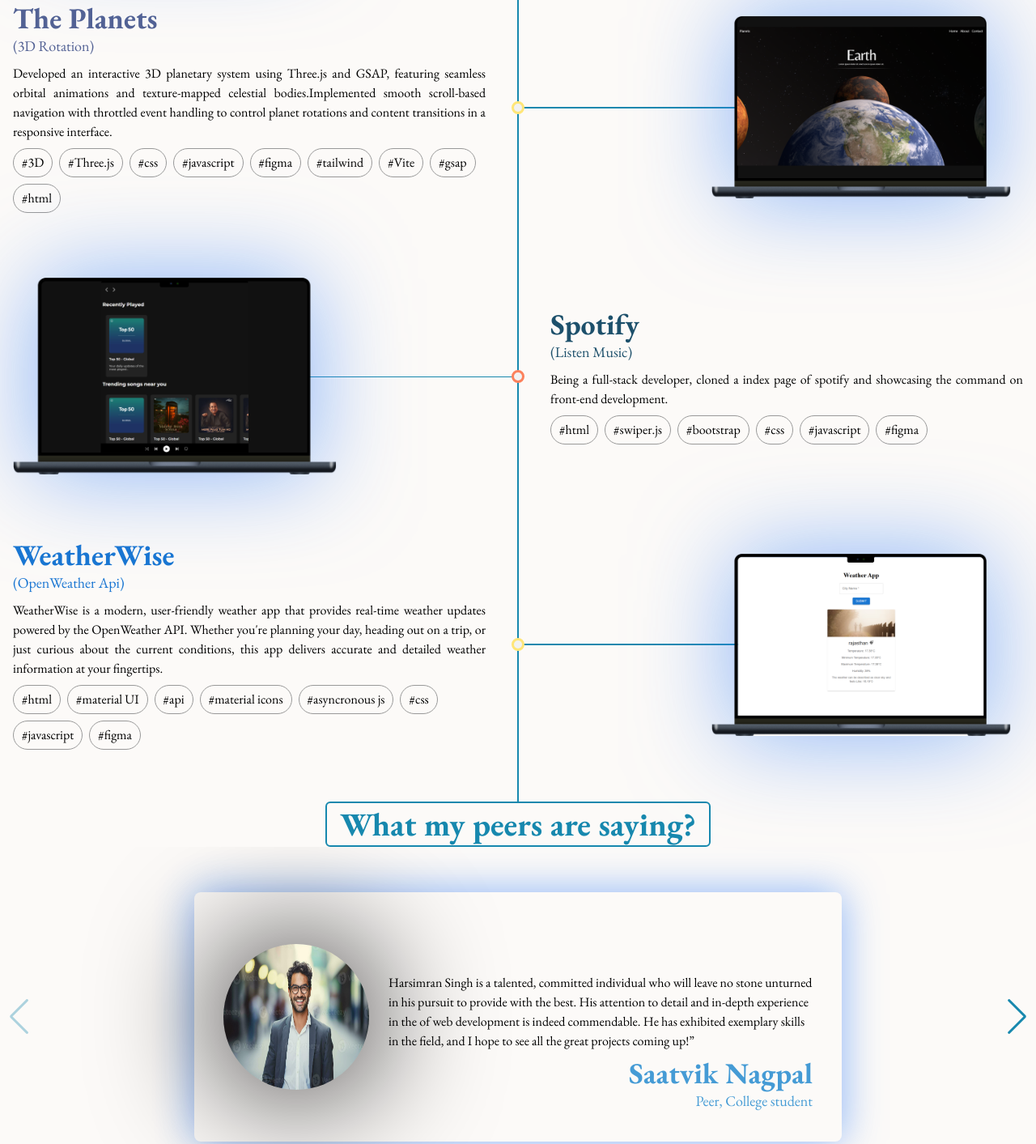
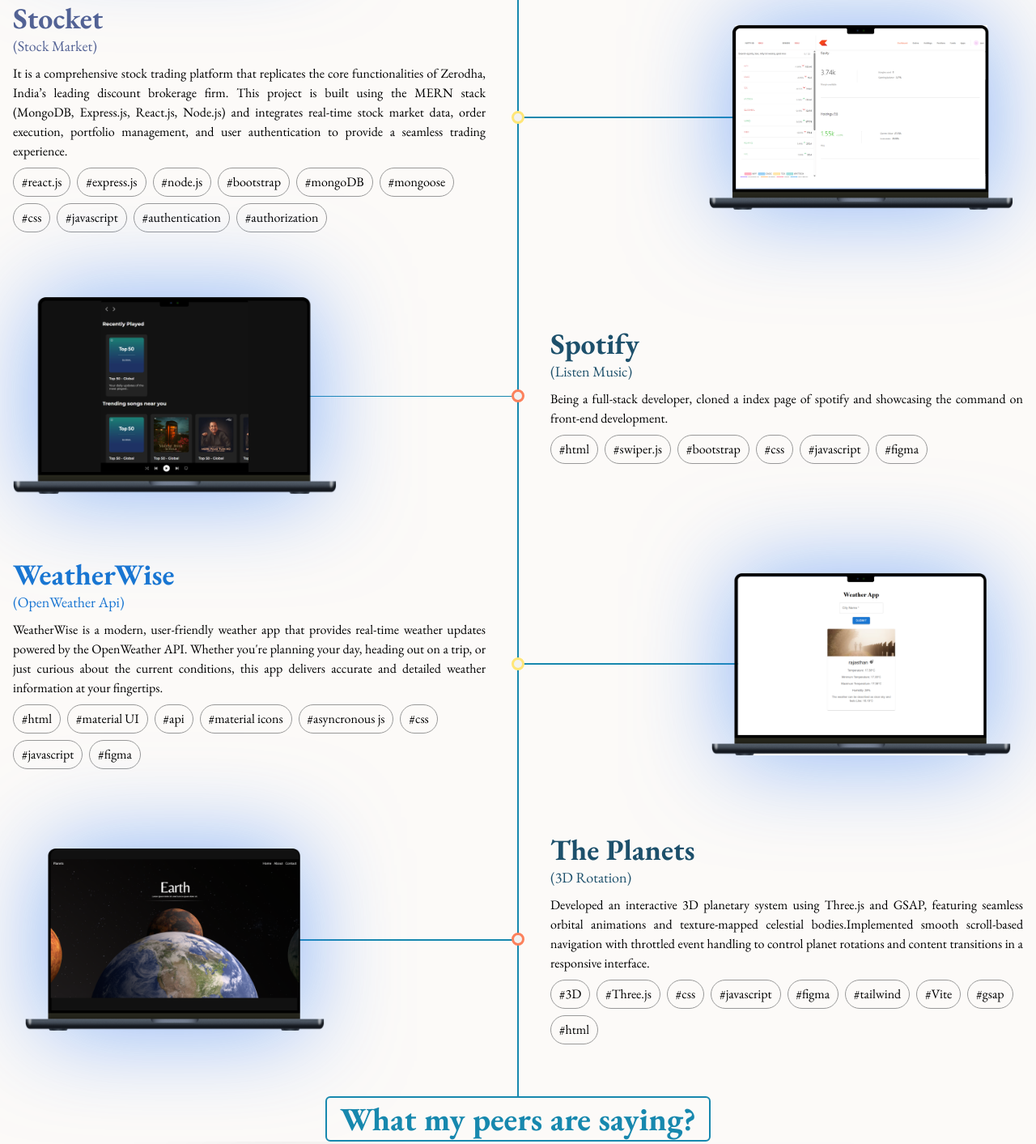
Before and after one commit to OpHarsimran/Portfolio, a website: page index.html in a window 1280 px wide. Shown: the part 1220-2633 px from the top of the page at 81% size. Drawn offline with nearby package versions, Linux system fonts and the light colour scheme; animation ran at ten frames a second; a script that the page names is missing; a web font is replaced by a local one.

Commit message:
Fix GitHub link in portfolio

```diff
--- a/index.html
+++ b/index.html
@@ -19,6 +19,8 @@
       rel="stylesheet"
       href="https://cdn.jsdelivr.net/npm/swiper@11/swiper-bundle.min.css"
     />
+
+
 
     <!-- Demo styles -->
     <style>
@@ -161,7 +163,7 @@
         </a>
       </li>
       <li>
-        <a href="https://github.com/" target="_blank">
+        <a href="https://github.com/OpHarsimran" target="_blank">
           <svg xmlns="http://www.w3.org/2000/svg" class="w-7 hover:text-[#1f2667e6] hover:scale-x-105" viewBox="0 0 496 512">
             <path
             fill="currentColor"
@@ -356,7 +358,7 @@
         </div>
     </a>
       <div class="w-full">
-        <h3 class="text-[#fe424d] font-bold text-2xl md:text-4xl">Airbnb</h3>
+        <h3 class="text-[#fe424d] font-bold text-2xl md:text-4xl">Wanderlust</h3>
         <span class="text-[#fe424d] text-base md:text-lg">(Hotel Listing)</span>
         <p class="text-justify text-sm md:text-base mt-2">
           Airbnb is a global online platform that connects people looking to rent out their properties (hosts) with people seeking accommodations (guests).
@@ -398,18 +400,30 @@
     </div>
     <div class="flex flex-col sm:flex-row gap-4 mt-12 sm:gap-[80px] items-center sm:mt-20 relative">
       <div class="order-2 sm:order-1  w-full">
-        <h3 class="text-[#536294] font-bold text-2xl md:text-4xl">The Planets</h3>
-        <span class="text-[#536294] text-base md:text-lg">(3D Rotation)</span>
+        <h3 class="text-[#536294] font-bold text-2xl md:text-4xl">Stocket</h3>
+        <span class="text-[#536294] text-base md:text-lg">(Stock Market)</span>
         <p class="text-justify text-sm md:text-base mt-2">
-          Developed an interactive 3D planetary system using Three.js and GSAP, featuring seamless orbital animations and texture-mapped celestial bodies.Implemented smooth scroll-based navigation with throttled event handling to control planet rotations and content transitions in a responsive interface.
+          It is a comprehensive stock trading platform that replicates the core functionalities of Zerodha, India’s leading discount brokerage firm. This project is built using the MERN stack (MongoDB, Express.js, React.js, Node.js) and integrates real-time stock market data, order execution, portfolio management, and user authentication to provide a seamless trading experience.
         </p>
 
         <ul class="flex flex-wrap gap-2 mt-2">
           <li class="border rounded-[50px] border-[#999] px-[10px] py-[5px] text-sm md:text-base">
-            #3D
+            #react.js
           </li>
           <li class="border rounded-[50px] border-[#999] px-[10px] py-[5px] text-sm md:text-base">
-            #Three.js
+            #express.js
+          </li>
+          <li class="border rounded-[50px] border-[#999] px-[10px] py-[5px] text-sm md:text-base">
+            #node.js
+          </li>
+          <li class="border rounded-[50px] border-[#999] px-[10px] py-[5px] text-sm md:text-base">
+            #bootstrap
+          </li>
+          <li class="border rounded-[50px] border-[#999] px-[10px] py-[5px] text-sm md:text-base">
+            #mongoDB
+          </li>
+          <li class="border rounded-[50px] border-[#999] px-[10px] py-[5px] text-sm md:text-base">
+            #mongoose
           </li>
           <li class="border rounded-[50px] border-[#999] px-[10px] py-[5px] text-sm md:text-base">
             #css
@@ -418,30 +432,21 @@
             #javascript
           </li>
           <li class="border rounded-[50px] border-[#999] px-[10px] py-[5px] text-sm md:text-base">
-            #figma
+            #authentication
           </li>
           <li class="border rounded-[50px] border-[#999] px-[10px] py-[5px] text-sm md:text-base">
-            #tailwind
-          </li>
-          <li class="border rounded-[50px] border-[#999] px-[10px] py-[5px] text-sm md:text-base">
-            #Vite
-          </li>
-          <li class="border rounded-[50px] border-[#999] px-[10px] py-[5px] text-sm md:text-base">
-            #gsap
-          </li>
-          <li class="border rounded-[50px] border-[#999] px-[10px] py-[5px] text-sm md:text-base">
-            #html
+            #authorization
           </li>
         </ul>
       </div>
       <div class="h-[1.5px] absolute left-1/2 right-1/4 hidden sm:block bg-[#1788ae]"></div>
       <div class="w-4 h-4 rounded-full border-[3px] border-[#FFE678] absolute bg-[#F2F2F2] left-1/2 -translate-x-1/2 z-10 hover:scale-110 ease-in-out duration-200 hidden sm:block"></div>
-      <a href="https://thefourplanets.netlify.app/" target="_blank" class="order-1 sm:order-2 flex w-full relative justify-center sm:justify-start">
+      <a href="https://fullstackstockfrontend.onrender.com/" target="_blank" class="order-1 sm:order-2 flex w-full relative justify-center sm:justify-start">
         <div class="flex flex-col items-center relative group sm:hover:scale-105 ease-in-out duration-200 sm:ml-auto">
-            <span class="flex group-hover:-top-14 ease-jump duration-200 text-white bg-[#536294] sm:absolute left-1/2 sm:-translate-x-1/2 top-5 px-2 py-1 text-sm sm:text-base mt-2 rounded w-max items-center gap-1 after:hidden sm:after:block after:w-4 after:h-4 after:bg-inherit after:absolute after:left-1/2 after:-translate-x-1/2 after:rotate-45 after:-bottom-2">The Planets<i class="px-1 fa-solid fa-right-to-bracket"></i></span>
+            <span class="flex group-hover:-top-14 ease-jump duration-200 text-white bg-[#536294] sm:absolute left-1/2 sm:-translate-x-1/2 top-5 px-2 py-1 text-sm sm:text-base mt-2 rounded w-max items-center gap-1 after:hidden sm:after:block after:w-4 after:h-4 after:bg-inherit after:absolute after:left-1/2 after:-translate-x-1/2 after:rotate-45 after:-bottom-2">Stocket<i class="px-1 fa-solid fa-right-to-bracket"></i></span>
         <img
         class="max-w-[400px] relative z-10 drop-shadow-[0_0px_60px_rgba(59,130,246,0.6)]"
-        src="./images/Planets.png"
+        src="./images/Stocket.png"
         alt=""
       />
         </div>
@@ -548,6 +553,61 @@
     </div>
 
     <div class="w-[2px] hidden sm:block bg-[#1788ae] absolute top-0 bottom-0 left-1/2 -translate-x-1/2"></div>
+
+    <div class="flex flex-col sm:flex-row gap-4 mt-8 sm:gap-[80px] items-center sm:mt-20 relative">
+      <div class="h-[1.5px] left-1/4 right-1/2 bg-[#1788ae] absolute top-1/2 hidden sm:block"></div>
+      <div class="w-4 h-4 rounded-full border-[3px] border-[#fc815c] absolute bg-[#F2F2F2] left-1/2 -translate-x-1/2 z-10 hover:scale-110 ease-in-out duration-100 hidden sm:block"></div>
+    <a href="https://spotifyharsimran.netlify.app/" target="_blank" class="flex w-full relative justify-center sm:justify-start">
+    <div class="flex flex-col items-center relative group sm:hover:scale-105 ease-in-out duration-200">
+        <span class="flex group-hover:-top-14 ease-jump duration-200 bg-[#1d506b] sm:absolute left-1/2 sm:-translate-x-1/2 top-5 px-2 py-1 text-sm sm:text-base mt-2 rounded w-max items-center gap-1 after:hidden sm:after:block after:w-4 after:h-4 after:bg-inherit after:absolute after:left-1/2 after:-translate-x-1/2 after:rotate-45 after:-bottom-2 text-white">The Planets<i class="px-1 text-white fa-solid fa-right-to-bracket"></i></span>
+        <img
+        class="max-w-[400px] w-full mr-auto relative z-10 drop-shadow-[0_0px_60px_rgba(59,130,246,0.6)]"
+        src="./images/Planets.png"
+        alt=""
+        />
+      </div>
+  </a>
+    <div class="w-full">
+      <h3 class="text-[#1d506b] font-bold text-2xl md:text-4xl">The Planets</h3>
+      <span class="text-[#1d506b] text-base md:text-lg">(3D Rotation)</span>
+      <p class="text-justify text-sm md:text-base mt-2">
+        Developed an interactive 3D planetary system using Three.js and GSAP, featuring seamless orbital animations and texture-mapped celestial bodies.Implemented smooth scroll-based navigation with throttled event handling to control planet rotations and content transitions in a responsive interface.
+
+      </p>
+
+      <ul class="flex flex-wrap gap-2 mt-2">
+        <li class="border rounded-[50px] border-[#999] px-[10px] py-[5px] text-sm md:text-base">
+          #3D
+        </li>
+        <li class="border rounded-[50px] border-[#999] px-[10px] py-[5px] text-sm md:text-base">
+          #Three.js
+        </li>
+        <li class="border rounded-[50px] border-[#999] px-[10px] py-[5px] text-sm md:text-base">
+          #css
+        </li>
+        <li class="border rounded-[50px] border-[#999] px-[10px] py-[5px] text-sm md:text-base">
+          #javascript
+        </li>
+        <li class="border rounded-[50px] border-[#999] px-[10px] py-[5px] text-sm md:text-base">
+          #figma
+        </li>
+        <li class="border rounded-[50px] border-[#999] px-[10px] py-[5px] text-sm md:text-base">
+          #tailwind
+        </li>
+        <li class="border rounded-[50px] border-[#999] px-[10px] py-[5px] text-sm md:text-base">
+          #Vite
+        </li>
+        <li class="border rounded-[50px] border-[#999] px-[10px] py-[5px] text-sm md:text-base">
+          #gsap
+        </li>
+        <li class="border rounded-[50px] border-[#999] px-[10px] py-[5px] text-sm md:text-base">
+          #html
+        </li>
+      </ul>
+
+    </div>
+  </div>
+
   </section>
 
 <section id="section3" class="max-w-screen-xl mx-auto pb-12">
--- /dev/null
+++ b/postcss.config.js
@@ -0,0 +1,6 @@
+module.exports = {
+    plugins: {
+      tailwindcss: {},
+      autoprefixer: {},
+    },
+  }
```
Also changed, not shown: package.json (+4 -4 lines), images/Stocket.png (added), 1 other file.
